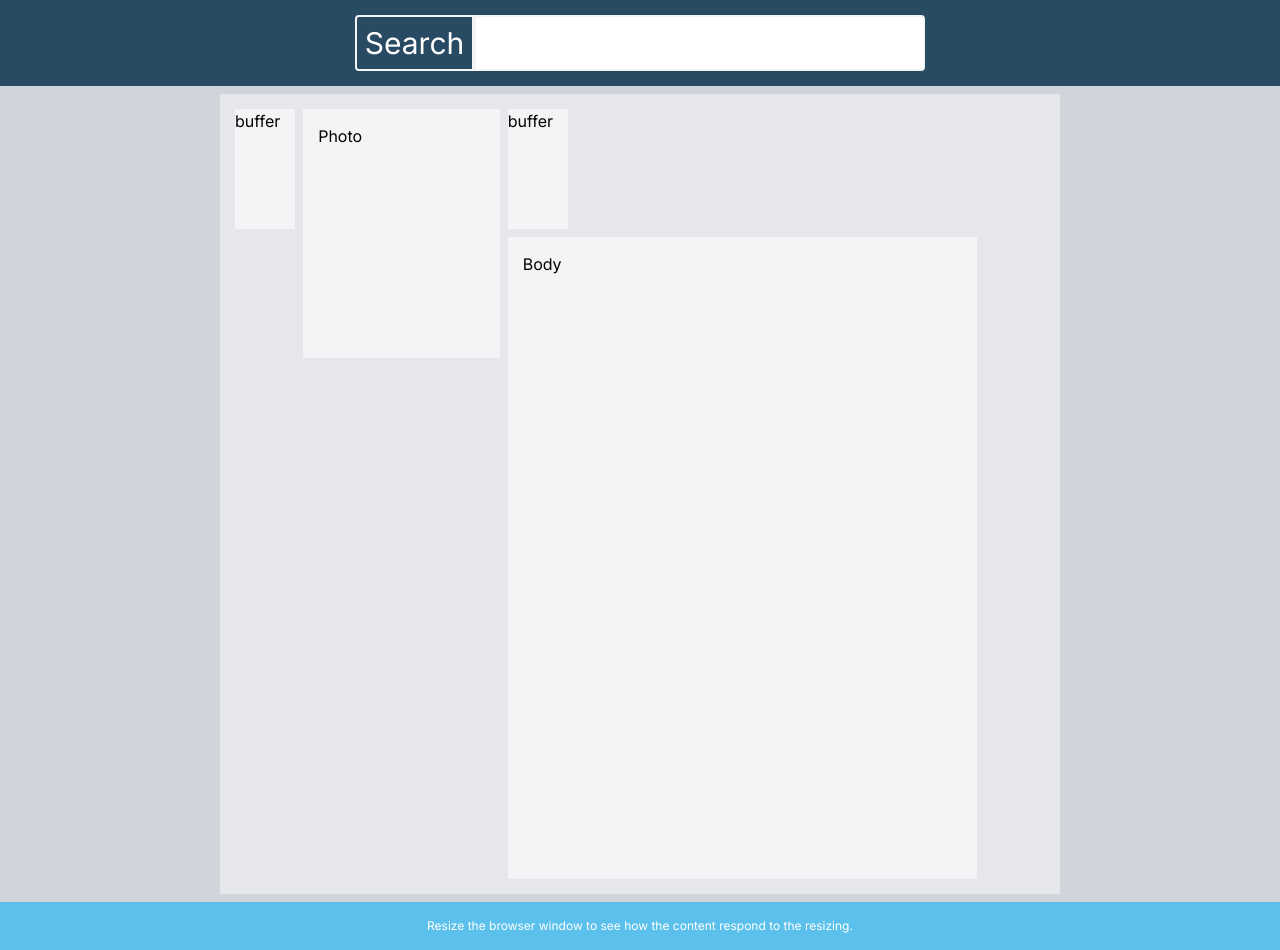
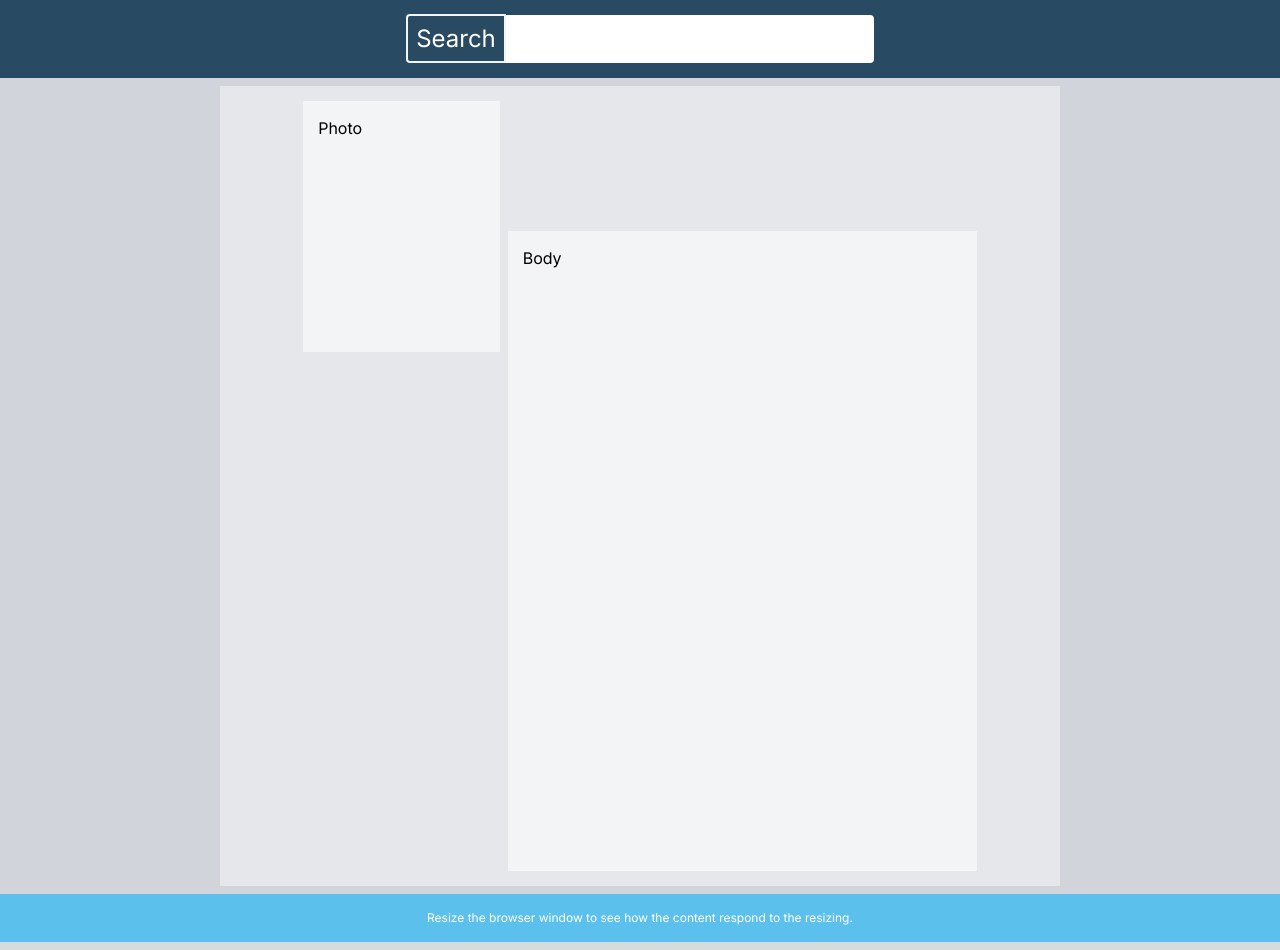
Before and after one commit to nkarl/nkarl.github.io, a Next.js app: page / in a window 1280 px wide. Built offline with nearby package versions, Linux system fonts and the light colour scheme.

Commit message:
grid flow col.

```diff
--- a/src/app/Pages/ProfilePage.jsx
+++ b/src/app/Pages/ProfilePage.jsx
@@ -8,21 +8,21 @@ function ProfilePage() {
   return (
     <>
       {/* header */}
-      <div className="header min-w-[100%] text-3xl grid place-items-center">
+      <div className="header min-w-[100%] text-2xl grid place-items-center">
         <div className="grid-cols-2">
-          <label className="border-gray-100 border-2 p-2" style={{ "border-radius": "4px 0 0 4px" }}>Search
-          </label><input className="border-gray-100 border-2 p-2" style={{ "border-radius": "0 4px 4px 0" }}></input>
+          <label className="border-gray-100 border-2 p-2" style={{ "border-radius": "4px 0 0 4px" }}>
+            Search
+          </label>
+          <input className="border-gray-100 p-2" style={{ "border-radius": "0 4px 4px 0" }}></input>
         </div>
       </div>
 
       {/* Body */}
-      <div className="min-w-[100%] bg-gray-400">
+      <div className="min-w-full bg-gray-400">
         <div className="text-black w-screen bg-gray-300 p-2 grid grid-cols-12 gap-2">
-          <div className="min-h-screen bg-gray-200 col-start-3 col-end-11 grid grid-cols-12 grid-rows-6 gap-2">
-            <div className="bg-gray-100">buffer</div>
-            <div className="bg-gray-100 col-start-2 col-end-5 row-start-1 row-end-3">Photo</div>
-            <div className="bg-gray-100">buffer</div>
-            <div className="bg-gray-100 col-start-5 col-span-7 row-span-6">Body</div>
+          <div className="min-h-screen bg-gray-200 col-start-3 col-end-11 grid grid-cols-12 grid-rows-6 gap-2 grid-flow-col">
+            <div className="bg-gray-100 col-start-2 col-span-3 row-start-1 row-span-2">Photo</div>
+            <div className="bg-gray-100 col-start-5 col-span-7 row-start-2 row-span-full">Body</div>
           </div>
         </div>
       </div>
```
